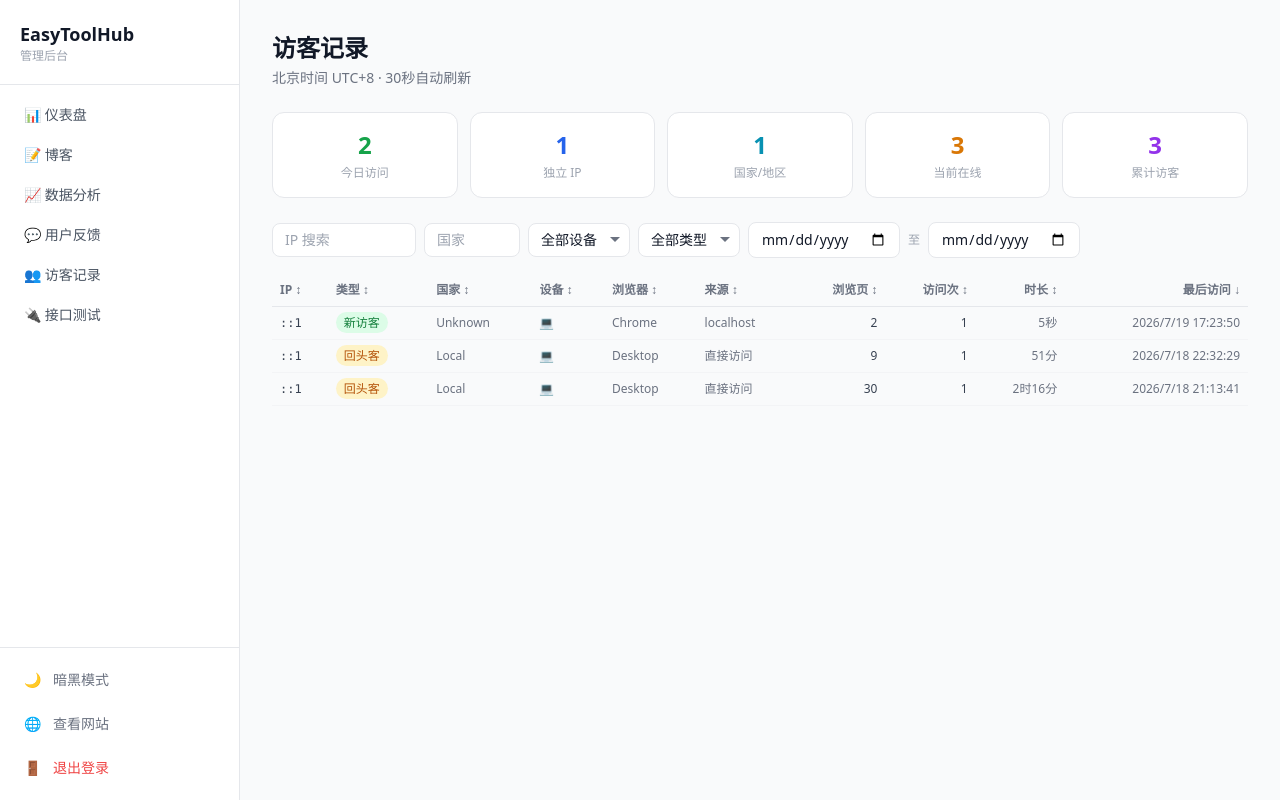
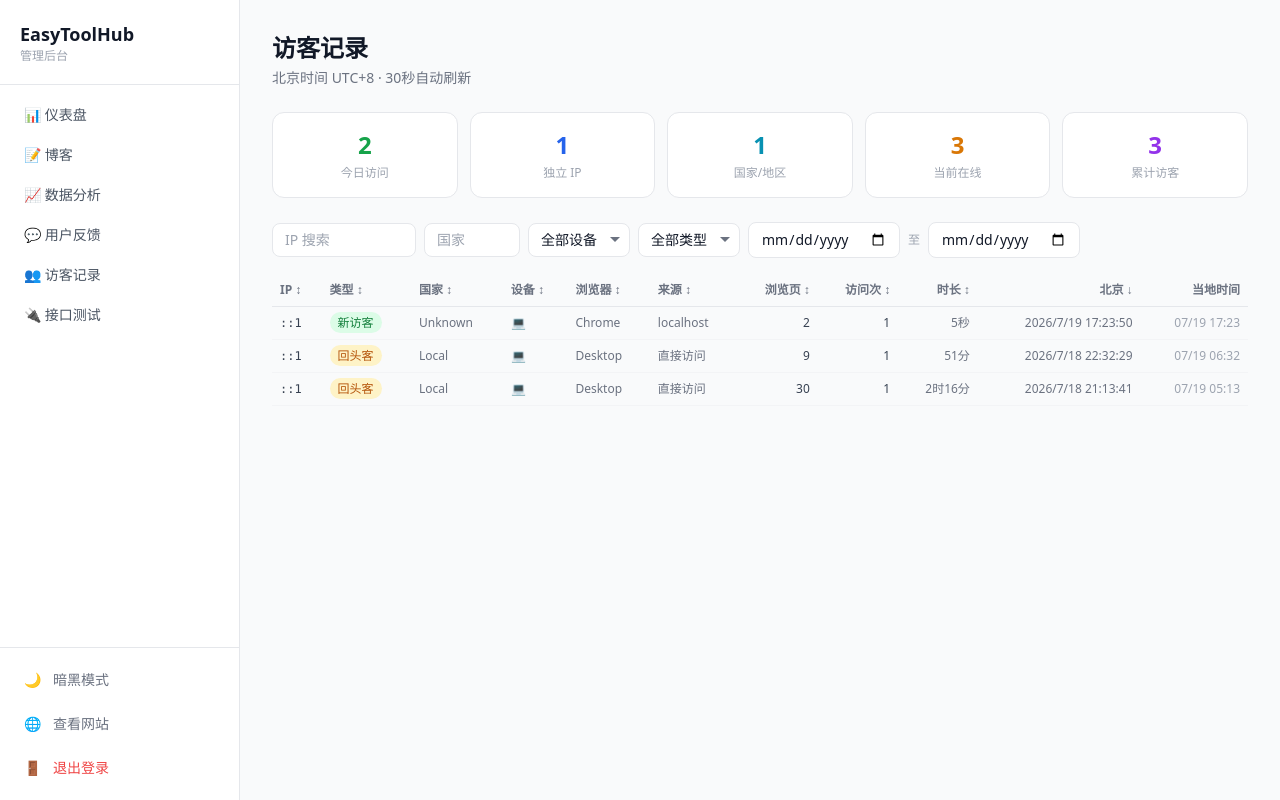
Before and after one commit to CastleDude/easytoolhub, a Next.js app: page /admin/visitors in a window 1280 px wide. Built offline with nearby package versions, Linux system fonts and the light colour scheme.

Commit message:
feat: add local time column based on visitor country timezone

```diff
--- a/src/app/admin/visitors/page.tsx
+++ b/src/app/admin/visitors/page.tsx
@@ -25,6 +25,38 @@ interface Stats {
   todayCountries: number;
   onlineNow: number;
   totalVisitors: number;
+}
+
+const COUNTRY_TZ: Record<string, string> = {
+  "US": "America/New_York", "CN": "Asia/Shanghai", "JP": "Asia/Tokyo",
+  "KR": "Asia/Seoul", "IN": "Asia/Kolkata", "RU": "Europe/Moscow",
+  "GB": "Europe/London", "DE": "Europe/Berlin", "FR": "Europe/Paris",
+  "ES": "Europe/Madrid", "IT": "Europe/Rome", "BR": "America/Sao_Paulo",
+  "AU": "Australia/Sydney", "CA": "America/Toronto", "MX": "America/Mexico_City",
+  "SG": "Asia/Singapore", "TW": "Asia/Taipei", "HK": "Asia/Hong_Kong",
+  "TH": "Asia/Bangkok", "VN": "Asia/Ho_Chi_Minh", "MY": "Asia/Kuala_Lumpur",
+  "PH": "Asia/Manila", "ID": "Asia/Jakarta", "NZ": "Pacific/Auckland",
+  "AE": "Asia/Dubai", "SA": "Asia/Riyadh", "TR": "Europe/Istanbul",
+  "ZA": "Africa/Johannesburg", "NG": "Africa/Lagos", "EG": "Africa/Cairo",
+  "AR": "America/Argentina/Buenos_Aires", "CL": "America/Santiago",
+  "PK": "Asia/Karachi", "BD": "Asia/Dhaka", "UA": "Europe/Kyiv",
+  "PL": "Europe/Warsaw", "NL": "Europe/Amsterdam", "SE": "Europe/Stockholm",
+  "CH": "Europe/Zurich", "AT": "Europe/Vienna", "BE": "Europe/Brussels",
+  "PT": "Europe/Lisbon", "GR": "Europe/Athens", "CZ": "Europe/Prague",
+  "RO": "Europe/Bucharest", "HU": "Europe/Budapest", "IE": "Europe/Dublin",
+  "DK": "Europe/Copenhagen", "NO": "Europe/Oslo", "FI": "Europe/Helsinki",
+  "IL": "Asia/Jerusalem", "IR": "Asia/Tehran", "IQ": "Asia/Baghdad",
+  "CO": "America/Bogota", "PE": "America/Lima", "VE": "America/Caracas",
+  "Local": "Asia/Shanghai", "Unknown": "UTC",
+};
+
+function toLocalTime(iso: string, country: string): string {
+  try {
+    const d = new Date(iso.replace("+08:00", "Z"));
+    const tz = COUNTRY_TZ[country] || "UTC";
+    return d.toLocaleString("zh-CN", { timeZone: tz, hour12: false,
+      month: "2-digit", day: "2-digit", hour: "2-digit", minute: "2-digit" });
+  } catch { return iso; }
 }
 
 function formatTime(iso: string): string {
@@ -232,14 +264,15 @@ export default function VisitorsPage() {
               <th className="text-right py-2 px-2 cursor-pointer select-none" onClick={() => toggleSort("pageCount")}>浏览页{sortArrow("pageCount")}</th>
               <th className="text-right py-2 px-2 cursor-pointer select-none" onClick={() => toggleSort("visitCount")}>访问次{sortArrow("visitCount")}</th>
               <th className="text-right py-2 px-2 cursor-pointer select-none" onClick={() => toggleSort("duration")}>时长{sortArrow("duration")}</th>
-              <th className="text-right py-2 px-2 cursor-pointer select-none" onClick={() => toggleSort("lastVisit")}>最后访问{sortArrow("lastVisit")}</th>
+              <th className="text-right py-2 px-2 cursor-pointer select-none" onClick={() => toggleSort("lastVisit")}>北京{sortArrow("lastVisit")}</th>
+              <th className="text-right py-2 px-2">当地时间</th>
             </tr>
           </thead>
           <tbody>
             {loading && data.length === 0 ? (
-              <tr><td colSpan={10} className="text-center py-16 text-gray-400">加载中...</td></tr>
+              <tr><td colSpan={11} className="text-center py-16 text-gray-400">加载中...</td></tr>
             ) : data.length === 0 ? (
-              <tr><td colSpan={10} className="text-center py-16 text-gray-400">暂无数据</td></tr>
+              <tr><td colSpan={11} className="text-center py-16 text-gray-400">暂无数据</td></tr>
             ) : (
               data.map((v) => (
                 <tr key={v.id} className="border-b border-gray-100 dark:border-gray-800/50 hover:bg-gray-50 dark:hover:bg-gray-900/50">
@@ -257,6 +290,7 @@ export default function VisitorsPage() {
                   <td className="py-2 px-2 text-right text-gray-700 dark:text-gray-300">{v.visitCount}</td>
                   <td className="py-2 px-2 text-right text-gray-500">{formatDuration(v.duration)}</td>
                   <td className="py-2 px-2 text-right text-gray-500 whitespace-nowrap">{formatTime(v.lastVisit)}</td>
+                  <td className="py-2 px-2 text-right text-xs text-gray-400 whitespace-nowrap">{toLocalTime(v.lastVisit, v.country)}</td>
                 </tr>
               ))
             )}
```
